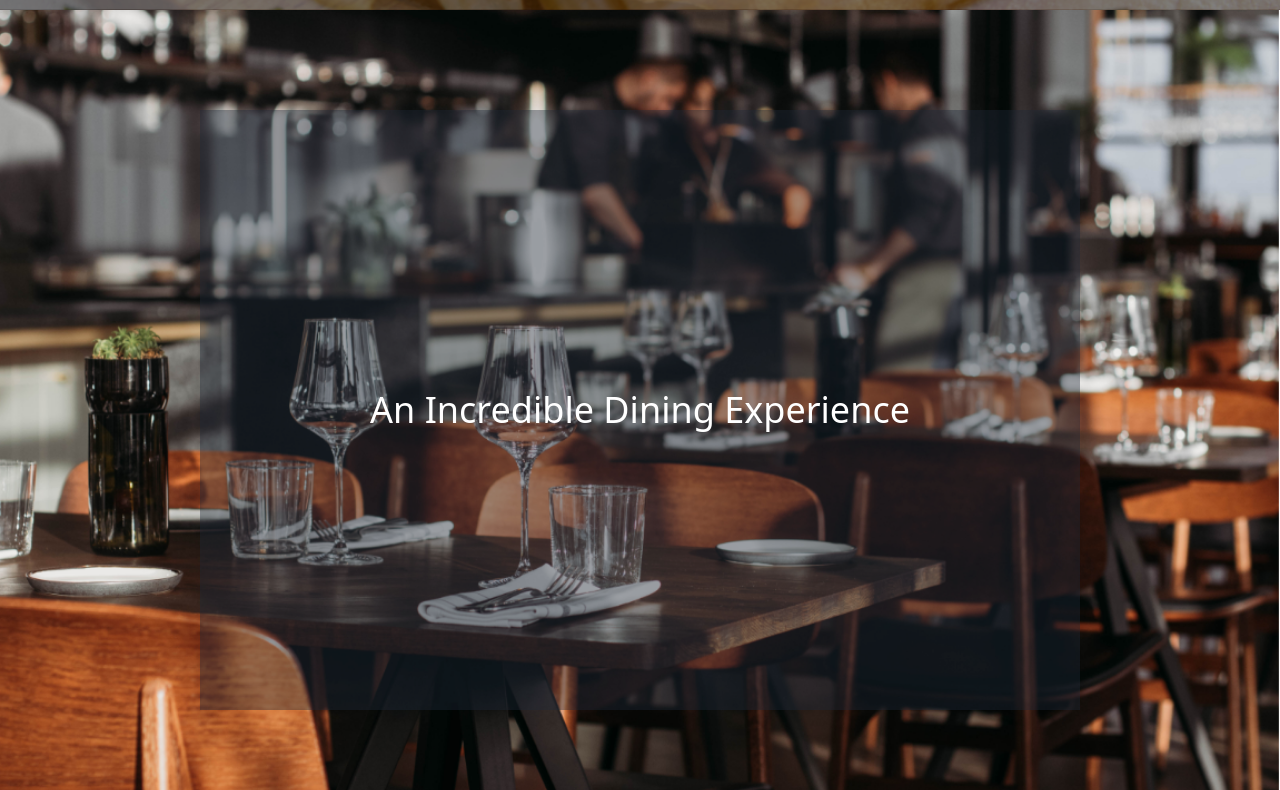
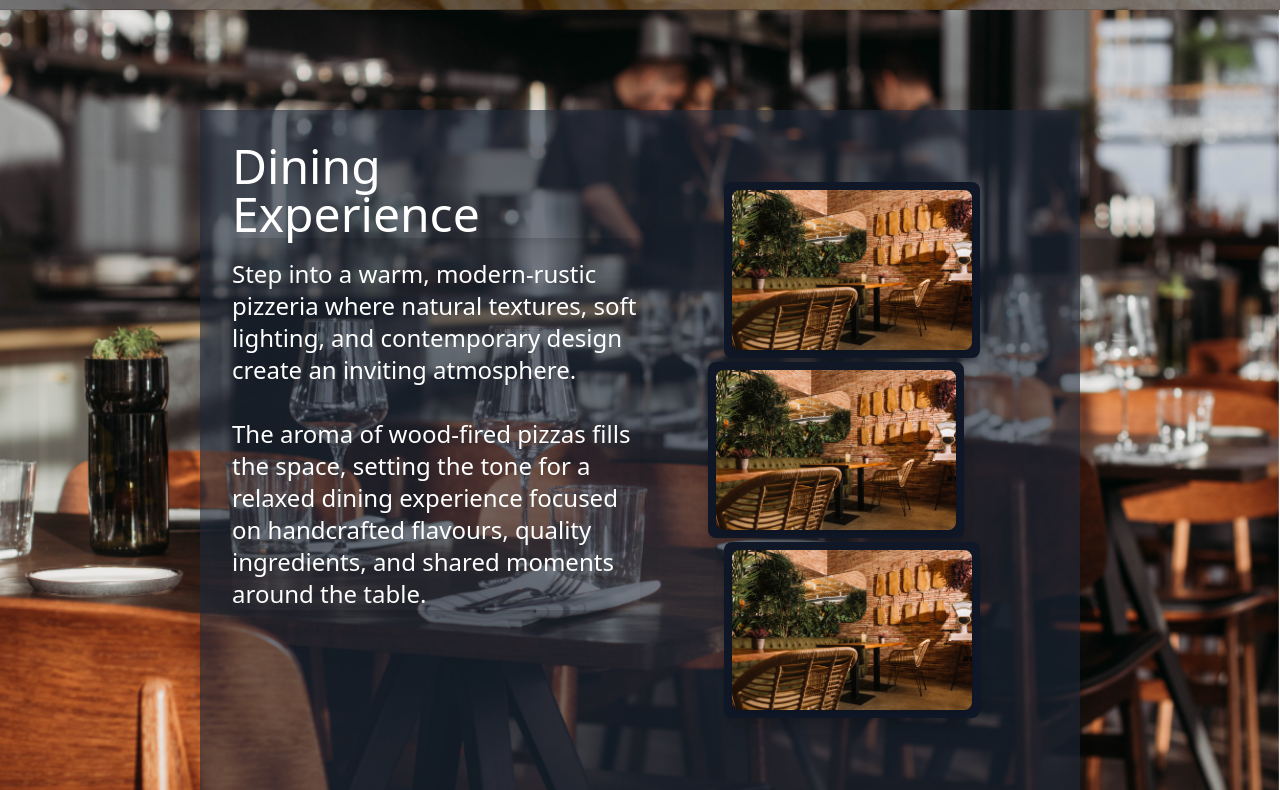
Before and after one commit to Mathew-Ritchie/Sample_Restaurant_Website_Mathew_Ritchie, a React (Vite) app in the folder restaurant-site/: page / in a window 1280 px wide. Shown: the part 790-1580 px from the top of the page. Built offline with nearby package versions, Linux system fonts and the light colour scheme.

Commit message:
added styling, images, and copy to the DiningComponent.

```diff
--- a/restaurant-site/src/components/DiningComponent.jsx
+++ b/restaurant-site/src/components/DiningComponent.jsx
@@ -3,15 +3,49 @@ import React from "react";
 export default function DiningComponent({id}) {
   return (
     <div
-      className="w-full h-screen px-50 py-25 flex justify-center items-center bg-no-repeat bg-cover bg-center bg-fixed"
+      className="w-full h-screen px-50 pt-25 pb-5 flex justify-center items-center bg-no-repeat bg-cover bg-center bg-fixed"
       style={{
         backgroundImage: `url('images/Interior-dining.png')`,
       }}
       id={id}
     >
-      <div className="flex flex-col justify-center items-center relative z-10 h-full md:w-full w-full bg-gray-800/40 text-white  p-8">
-        <h1 className="text-4xl">An Incredible Dining Experience</h1>
-        <h2 className="text-2xl"></h2>
+      <div className="flex flex-col justify-center items-center relative z-10 h-full md:w-full w-full bg-gray-800/60 text-white  p-8">
+
+        <div className="w-full h-full   flex">
+          <div className="w-1/2 h-full">
+          <div>
+        <h1 className="text-5xl shadow-xl">Dining Experience</h1>
+        <p className="text-2xl mt-5 shadow-xl">Step into a warm, modern-rustic pizzeria where natural textures, soft lighting, and contemporary design create an inviting atmosphere.
+          <br></br>
+          <br></br>
+          The aroma of wood-fired pizzas fills the space, setting the tone for a relaxed dining experience focused on handcrafted flavours, quality ingredients, and shared moments around the table.
+          </p>
+        </div>
+          </div>
+          <div className="  w-1/2 flex flex-col justify-center items-center gap-1">
+            <div className="w-2/3   flex justify-end items-center">
+              <div className="p-2 bg-gray-900 h-auto rounded-lg shadow-lg">
+                <img src={"images/interior-dining3.jpg"} alt="restaurant seating" className=" mx-auto w-60 h-auto rounded-lg shadow-lg"/>
+              </div>
+            </div>
+
+
+
+
+            <div className="w-2/3   flex justify-start items-center">
+              <div className="p-2 bg-gray-900 h-auto rounded-lg shadow-lg">
+                <img src={"images/interior-dining3.jpg"} alt="restaurant seating" className=" mx-auto w-60 h-auto rounded-lg shadow-lg"/>
+              </div>
+            </div>
+            <div className="w-2/3   flex justify-end items-center">
+              <div className="p-2 bg-gray-900 h-auto rounded-lg shadow-lg">
+                <img src={"images/interior-dining3.jpg"} alt="restaurant seating" className=" mx-auto w-60 h-auto rounded-lg shadow-lg"/>
+              </div>
+            </div>
+
+
+          </div>
+        </div>
       </div>
     </div>
   );
```
